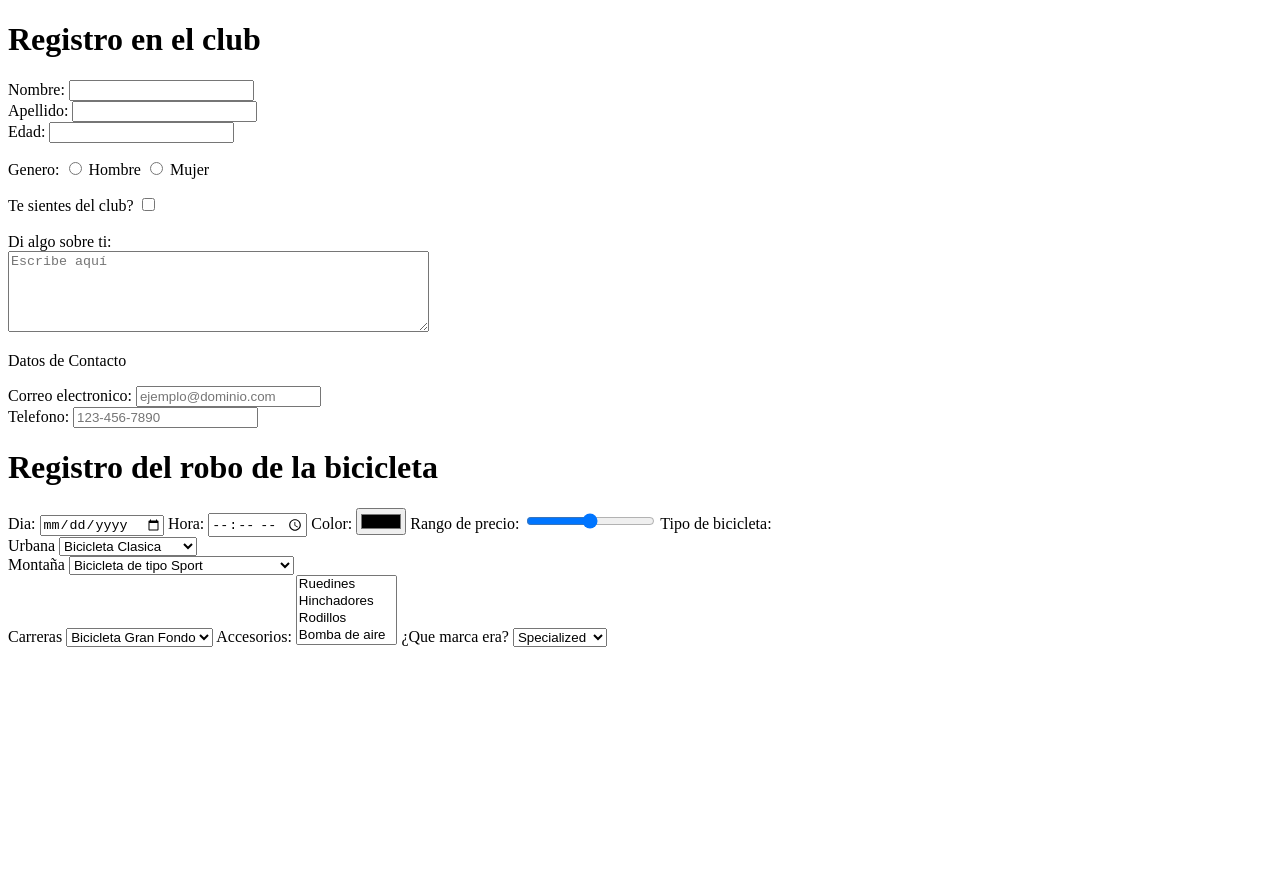
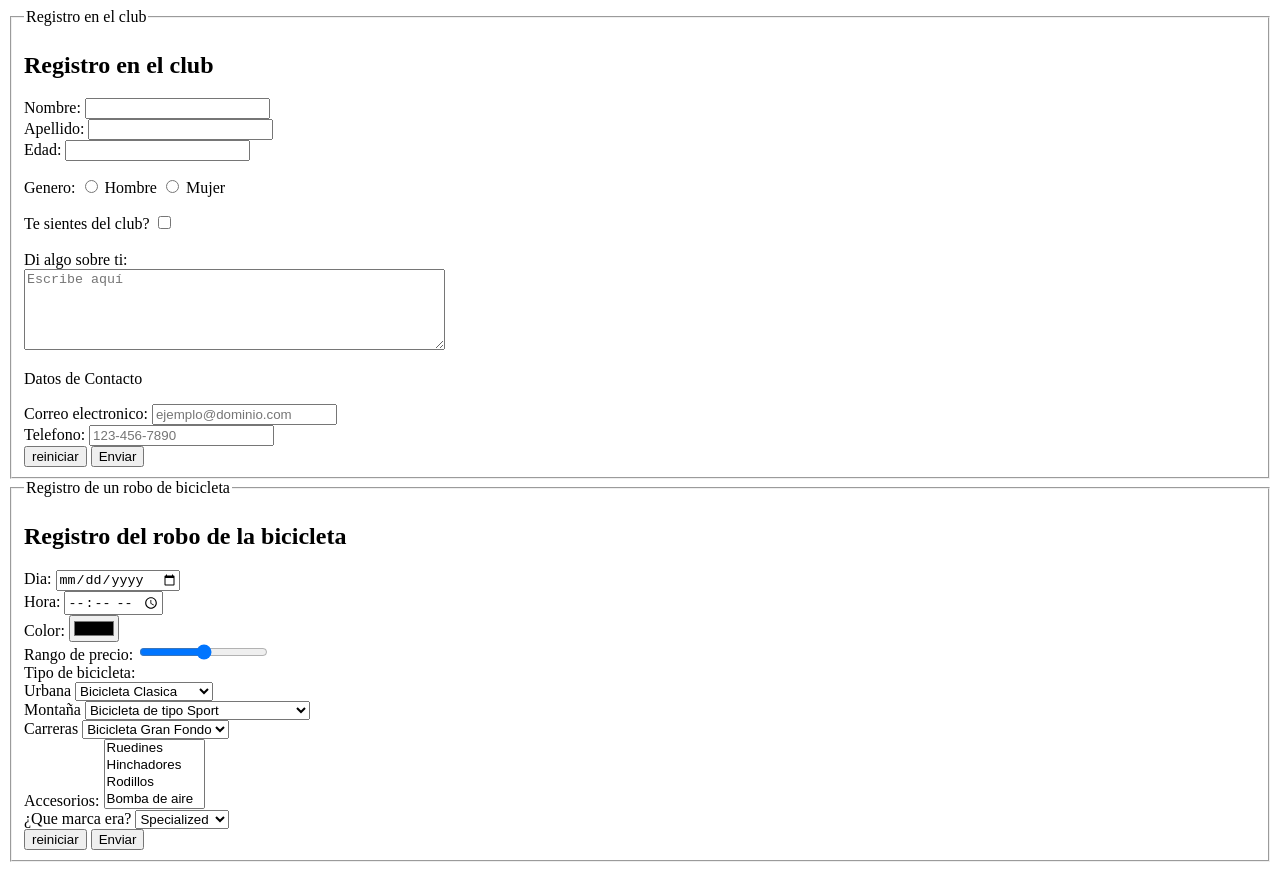
Before and after one commit to Markel-Fernandez-de-Labastida/PracticaFormulario, a plain HTML site: page index.html in a window 1280 px wide. Before the commit the page ends 800 px from the top, so only its background shows below. Drawn offline with Linux system fonts and the light colour scheme.

Commit message:
Mejora de los dos formularios

```diff
--- a/index.html
+++ b/index.html
@@ -4,8 +4,11 @@
     <meta charset="UTF-8">
 </head>
 <body>
-
+    <main>
+        <article>
             <form action="" method="post" target="_blank" name="registro_en_el_club" accept-charset="UTF-8">
+                <fieldset>
+                    <legend>Registro en el club</legend>
                     <h1>Registro en el club</h1>
                     <label for="nombre">Nombre: </label>
                     <input type="text" id="nombre" name="nombre">
@@ -37,23 +40,30 @@
                     <br>
                     <label for="telefono">Telefono: </label>
                     <input type="tel" id="telefono" name="telefono" placeholder="123-456-7890">
+                    <br>
+                    <input type="reset" value="reiniciar">
+                    <input type="submit" value="Enviar">
 
+                </fieldset>
             </form>
-
+        </article>
+        <article>
             <form action="" method="post" target="_blank" name="registro_del_robo_de_la_bicicleta" accept-charset="UTF-8">
+                <fieldset>
+                    <legend>Registro de un robo de bicicleta</legend>
                     <h1>Registro del robo de la bicicleta</h1>
                     <label for="dia">Dia: </label>
                     <input type="date" id="dia" name="dia">
-
+                    <br>
                     <label for="hora">Hora: </label>
                     <input type="time" id="hora" name="hora">
-
+                    <br>
                     <label for="color">Color: </label>
                     <input type="color" id="color" name="color">
-
+                    <br>
                     <label for="rango_precio">Rango de precio: </label>
                     <input type="range" id="rango_precio" name="rango_precio" min="0" max="100">
-
+                    <br>
 
                     <label for="tipo_bicicleta">Tipo de bicicleta: </label>
                     <br>
@@ -78,7 +88,7 @@
                         <option value="bicicleta_racing">Bicicleta Racing</option>
                         <option value="bicicleta_aero">Bicicleta Aero</option>
                     </select>
-
+                    <br>
                     <label for="accesorios">Accesorios: </label>
                     <select id="accesorios" name="accesorios" multiple>
                         <option value="accesorios_ruedines">Ruedines</option>
@@ -88,7 +98,7 @@
                         <option value="accesorios_alforja">Alforja</option>
                         <option value="accesorios_silla_portabebes">Silla portabebés</option>
                     </select>
-
+                    <br>
                     <label for="marcas">¿Que marca era?</label>
                     <select id="marcas" name="marcas" selected>
                         <option value="marcas_specialized">Specialized</option>
@@ -113,8 +123,13 @@
                         <option value="marcas_cervelo">Cervélo</option>
                         <option value="marcas_argon">Argon</option>
                     </select>
+                    <br>
+                    <input type="reset" value="reiniciar">
+                    <input type="submit" value="Enviar">
+                </fieldset>
             </form>
-
+        </article>
+    </main>
 </body>
 
 </html>
```
Lines whose indentation alone changed are shown as unchanged.
